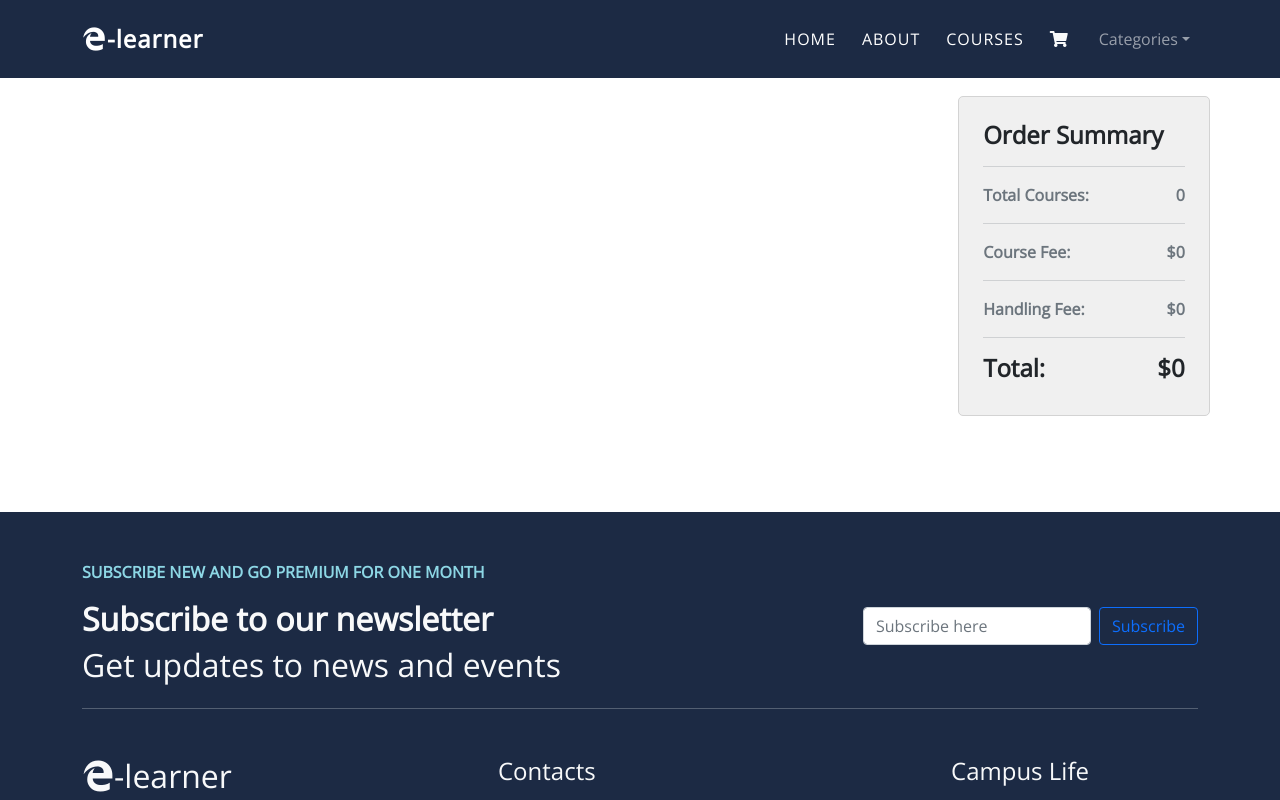
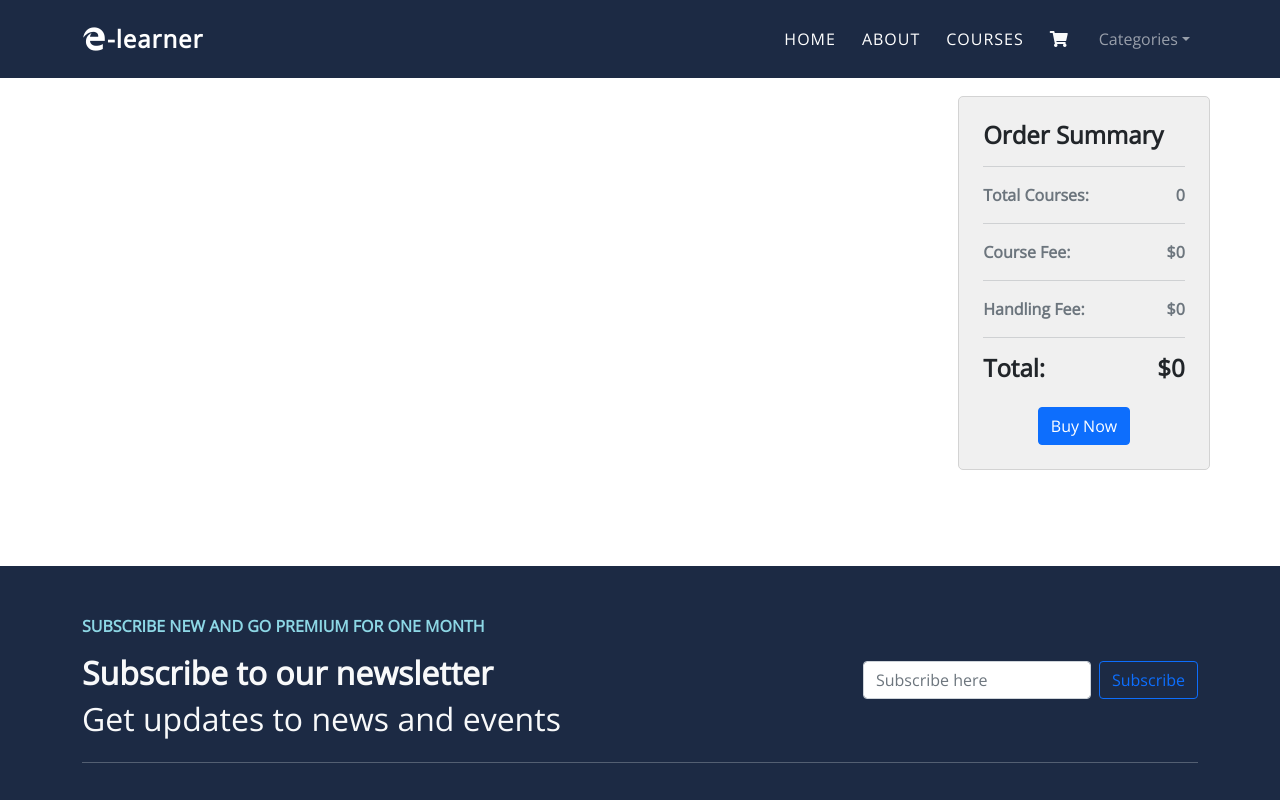
Before and after one commit to smsakawat/E-Learner, a React (Create React App) app: page /cart in a window 1280 px wide. Shown: the top 800 px of the page. Built offline with nearby package versions, Linux system fonts and the light colour scheme.

Commit message:
bug fixed

```diff
--- a/src/components/Cart/Cart.js
+++ b/src/components/Cart/Cart.js
@@ -2,13 +2,20 @@ import React from 'react';
 import CartSingleCourse from '../CartSingleCourse/CartSingleCourse';
 import useAllCourses from '../hooks/useAllCourses';
 import useCart from '../hooks/useCart';
-import { deleteFromLocal } from '../LocalDb/LocalDb';
+import { clearCourses, deleteFromLocal } from '../LocalDb/LocalDb';
 import SummaryCard from '../SummaryCard/SummaryCard';
 import './Cart.css';
 
 const Cart = () => {
     const allCourses = useAllCourses();
     const [cart, setCart] = useCart(allCourses);
+
+
+
+    const handleBuy = () => {
+        setCart([])
+        clearCourses();
+    }
 
     const handleRemove = (id) => {
         const remainingCourses = cart.filter(course => course.id !== id);
@@ -33,6 +40,7 @@ const Cart = () => {
 
                 <SummaryCard
                     cart={cart}
+                    handleBuy={handleBuy}
                 ></SummaryCard>
             </div>
         </div>
--- a/src/components/LocalDb/LocalDb.js
+++ b/src/components/LocalDb/LocalDb.js
@@ -39,8 +39,8 @@ const getStoredData = () => {
     return exists ? JSON.parse(exists) : {};
 }
 
-const clearTheCart = () => {
+const clearCourses = () => {
     localStorage.removeItem('shopping_cart');
 }
 
-export { addToDb, removeFromDb as deleteFromLocal, clearTheCart, getStoredData };
+export { addToDb, removeFromDb as deleteFromLocal, clearCourses, getStoredData };
--- a/src/components/SummaryCard/SummaryCard.js
+++ b/src/components/SummaryCard/SummaryCard.js
@@ -2,7 +2,7 @@ import React from 'react';
 import './SummaryCard.css';
 
 
-const SummaryCard = ({ cart }) => {
+const SummaryCard = ({ cart, handleBuy }) => {
 
     let courseTotal = 0;
     let grandTotal = 0;
@@ -42,6 +42,9 @@ const SummaryCard = ({ cart }) => {
                 <h4 className='fw-bold'>Total:</h4>
                 <h4 className='fw-bold'>${grandTotal}</h4>
             </div>
+            <div className='d-flex justify-content-center align-items-center mt-3'>
+                <button className='btn btn-primary ' onClick={handleBuy}>Buy Now</button>
+            </div>
         </div>
     )
 }
```
